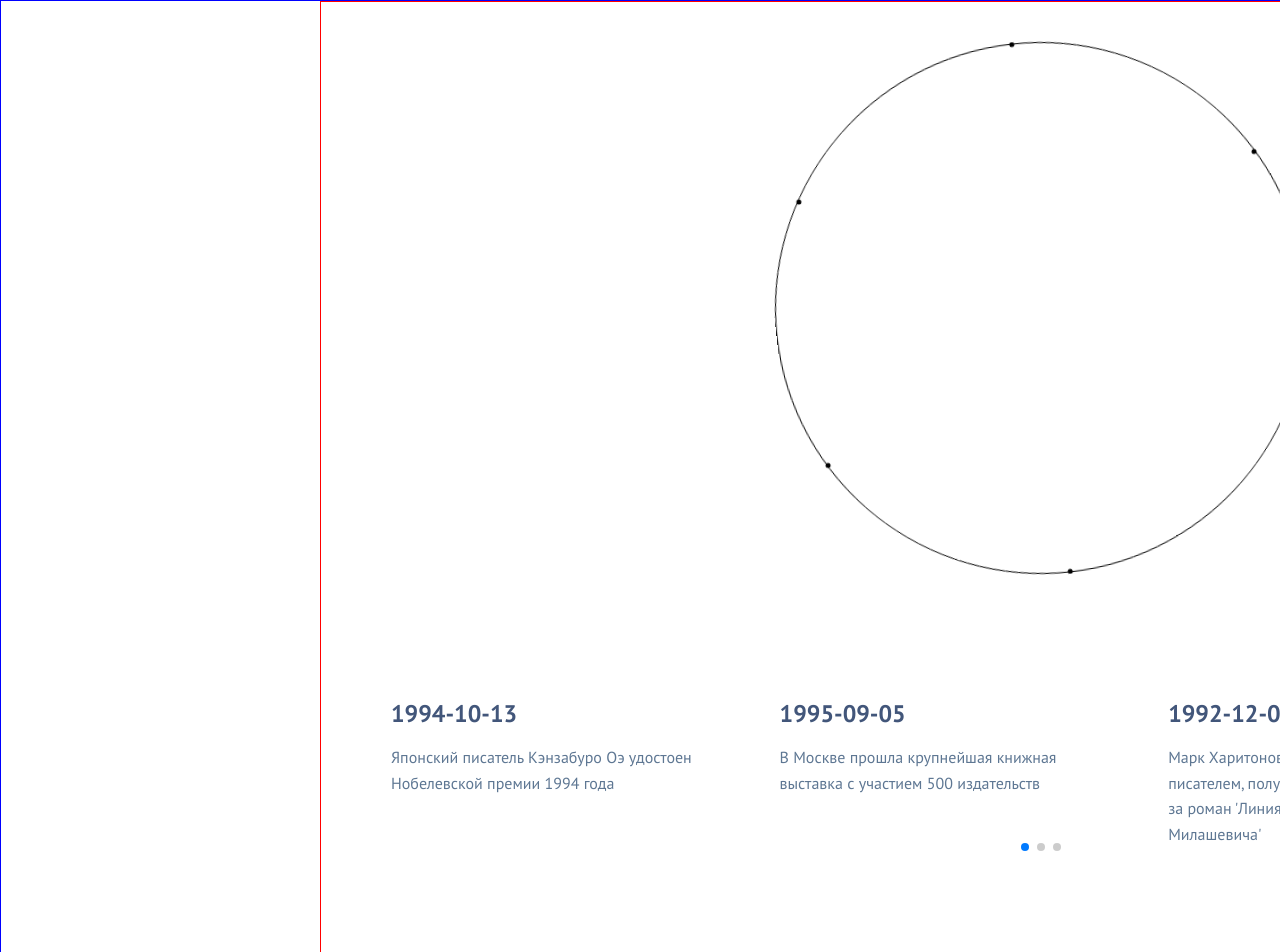
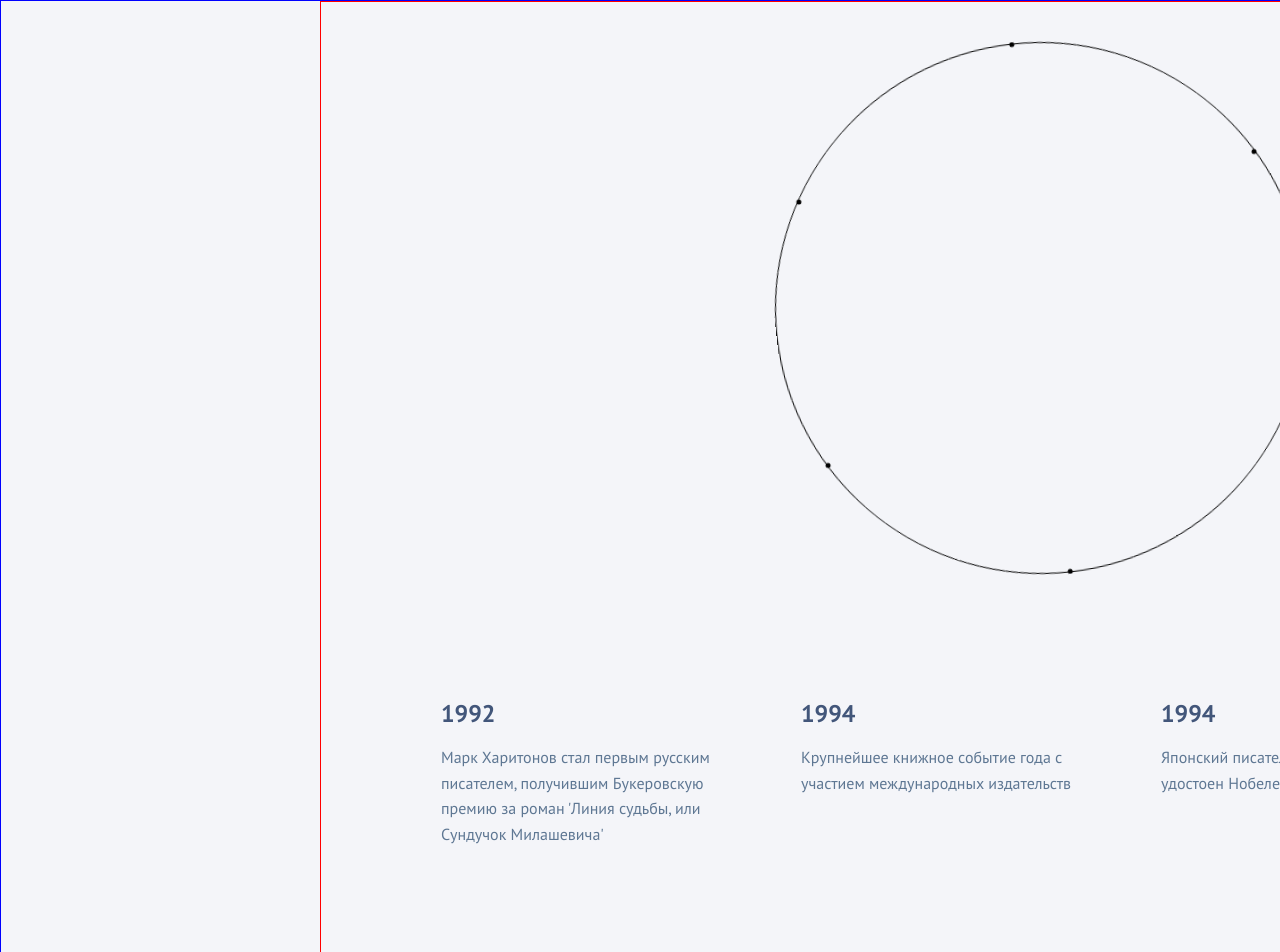
Before and after one commit to Stepan-Suprunov/Only_test, a React app: page / in a window 1280 px wide. Shown: the top 952 px of the page. Built offline with nearby package versions, Linux system fonts and the light colour scheme.

Commit message:
Swiper buttons initialized

```diff
--- a/src/components/circle/index.tsx
+++ b/src/components/circle/index.tsx
@@ -5,7 +5,7 @@ import { CirclePropsType } from './types';
 
 export function Circle({pointsCount}: CirclePropsType) {
 
-    const circleRef = useRef<HTMLDivElement>(null);
+    const circleRef = useRef<HTMLDivElement | null>(null);
     const validatedCount = Math.min(Math.max(pointsCount, 2), 6);
 
     useEffect(() => {
--- a/src/components/swiper/index.tsx
+++ b/src/components/swiper/index.tsx
@@ -1,27 +1,51 @@
 import styles from './style.module.scss'
-import {Swiper as SwiperCore, SwiperSlide} from 'swiper/react';
-import {SwiperPropsType} from './types'
-import {Pagination} from 'swiper/modules';
+import { Swiper as SwiperCore, SwiperSlide } from 'swiper/react';
+import { Swiper as SwiperType } from 'swiper';
+import { Navigation } from 'swiper/modules';
+import { SwiperPropsType } from './types'
 import 'swiper/css';
 import 'swiper/css/pagination';
+import 'swiper/css/navigation';
+import { formatDateToYear } from '../../utils';
+import { useState } from 'react';
+import { SwiperButtons } from './swiper-buttons';
 
-export function Swiper({ items }: SwiperPropsType) {
+export function Swiper({items}: SwiperPropsType) {
+
+    const [swiperInstance, setSwiperInstance] = useState<SwiperType | null>(null);
+    const [isBeginning, setIsBeginning] = useState(true);
+    const [isEnd, setIsEnd] = useState(false);
+
     return (
             <div className={styles.swiperContainer}>
                 <SwiperCore
-                modules={[Pagination]}
-                pagination={{ clickable: true }}
+                    modules={[Navigation]}
                     spaceBetween={60}
                     slidesPerView={3.5}
-                watchOverflow={true}
+                    onSwiper={(swiper) => {
+                        setSwiperInstance(swiper);
+                        setIsBeginning(swiper.isBeginning);
+                        setIsEnd(swiper.isEnd);
+                    }}
+                    onSlideChange={(swiper) => {
+                        setIsBeginning(swiper.isBeginning);
+                        setIsEnd(swiper.isEnd);
+                    }}
                 >
                     {items.map((item) => (
                         <SwiperSlide key={item.id} className={styles.slide}>
-                        <h3 className={styles.title}>{item.eventDate}</h3>
+                            <h3 className={styles.year}>{formatDateToYear(item.eventDate)}</h3>
                             <p className={styles.description}>{item.summary}</p>
                         </SwiperSlide>
                     ))}
                 </SwiperCore>
+                <SwiperButtons
+                    onPrev={() => swiperInstance?.slidePrev()}
+                    onNext={() => swiperInstance?.slideNext()}
+                    isBeginning={isBeginning}
+                    isEnd={isEnd}
+                    className={styles.buttonsWrapper}
+                />
             </div>
     );
 };
--- a/src/components/swiper/style.module.scss
+++ b/src/components/swiper/style.module.scss
@@ -1,12 +1,27 @@
 .swiperContainer {
-  max-width: 1300px;
+  position: relative;
+  max-width: 1200px;
+  margin: 0 auto;
   padding: 20px;
 }
 
-.slide {
+.buttonsWrapper {
+  position: absolute;
+  top: 50%;
+  left: -5%;
+  right: -5%;
+  transform: translateY(-50%);
+  display: flex;
+  justify-content: space-between;
 }
 
-.title {
+.slide {
+  cursor: pointer;
+  width: 300px;
+  height: auto;
+}
+
+.year {
   color: #42567A;
   font-size: 24px;
   margin-bottom: 15px;
@@ -16,8 +31,3 @@
   color: #5E7793;
   line-height: 1.6;
 }
-
-.swiper-pagination {
-  position: relative;
-  margin-top: 20px;
-}
--- /dev/null
+++ b/src/components/swiper/swiper-buttons/index.tsx
@@ -0,0 +1,37 @@
+import styles from './style.module.scss'
+import { SwiperButtonsPropsType } from './types';
+
+export function SwiperButtons({
+                                  onPrev,
+                                  onNext,
+                                  isBeginning,
+                                  isEnd,
+                                  className = ''
+                              }: SwiperButtonsPropsType) {
+    return (
+        <div className={`${styles.buttonsContainer} ${className}`}>
+            <button
+                className={`${styles.navButton} ${styles.prevButton} ${isBeginning ? styles.hidden : ''}`}
+                onClick={onPrev}
+                aria-label='PreviousSlide'
+                disabled={isBeginning}
+            >
+                <svg width="20" height="20" viewBox="0 0 20 20" fill="none">
+                    <path d="M12 5L7 10L12 15" stroke="#3877EE" strokeWidth="2" strokeLinecap="round"/>
+                </svg>
+            </button>
+
+            <button
+                className={`${styles.navButton} ${isEnd ? styles.hidden : ''}`}
+                onClick={onNext}
+                aria-label="Next slide"
+                disabled={isEnd}
+            >
+                <svg width="20" height="20" viewBox="0 0 20 20" fill="none">
+                    <path d="M8 5L13 10L8 15" stroke="#3877EE" strokeWidth="2" strokeLinecap="round"/>
+                </svg>
+            </button>
+        </div>
+    );
+
+};
--- /dev/null
+++ b/src/components/swiper/swiper-buttons/style.module.scss
@@ -0,0 +1,31 @@
+.buttonsContainer {
+  display: flex;
+  gap: 20px;
+}
+
+.navButton {
+  background: #ffffff;
+  border: none;
+  border-radius: 50%;
+  cursor: pointer;
+  padding: 0;
+  width: 40px;
+  height: 40px;
+  display: flex;
+  align-items: center;
+  justify-content: center;
+  box-shadow: 0 0 15px 0 rgba(56, 119, 238, 0.1);
+
+  svg {
+    display: block;
+  }
+}
+
+.prevButton {
+  transform: rotate(0deg);
+}
+
+.hidden {
+  visibility: hidden;
+  opacity: 0;
+}
--- /dev/null
+++ b/src/components/swiper/swiper-buttons/types.ts
@@ -0,0 +1,7 @@
+export type SwiperButtonsPropsType = {
+    onPrev: () => void;
+    onNext: () => void;
+    isBeginning: boolean;
+    isEnd: boolean;
+    className?: string;
+};
--- a/src/data/data.ts
+++ b/src/data/data.ts
@@ -31,6 +31,36 @@ export const events = [
 export const data: IEventRegistryResponse = {
     "events": {
         "results": [
+            {
+                "id": "862148",
+                "uri": "literature-1992-booker",
+                "title": "Вручение Букеровской премии 1992 года",
+                "summary": "Марк Харитонов стал первым русским писателем, получившим Букеровскую премию за роман 'Линия судьбы, или Сундучок Милашевича'",
+                "eventDate": "1992-12-05",
+                "location": {"label": "Москва, Россия"},
+                "articles": [
+                    {
+                        "url": "https://example.com/culture/booker-1992",
+                        "source": "Литературное обозрение",
+                        "lang": "rus"
+                    }
+                ]
+            },
+            {
+                "id": "968743",
+                "uri": "literature-1994-fair",
+                "title": "Московская международная книжная выставка-ярмарка",
+                "summary": "Крупнейшее книжное событие года с участием международных издательств",
+                "eventDate": "1994-09-03",
+                "location": {"label": "Москва, Россия"},
+                "articles": [
+                    {
+                        "url": "https://example.com/news/bookfair-1994",
+                        "source": "Культурная хроника",
+                        "lang": "rus"
+                    }
+                ]
+            },
             {
                 "id": "123456",
                 "uri": "literature-1994-nobel",
@@ -68,21 +98,6 @@ export const data: IEventRegistryResponse = {
                 ]
             },
             {
-                "id": "862148",
-                "uri": "literature-1992-booker",
-                "title": "Вручение Букеровской премии 1992 года",
-                "summary": "Марк Харитонов стал первым русским писателем, получившим Букеровскую премию за роман 'Линия судьбы, или Сундучок Милашевича'",
-                "eventDate": "1992-12-05",
-                "location": {"label": "Москва, Россия"},
-                "articles": [
-                    {
-                        "url": "https://example.com/culture/booker-1992",
-                        "source": "Литературное обозрение",
-                        "lang": "rus"
-                    }
-                ]
-            },
-            {
                 "id": "854328",
                 "uri": "literature-1996-pelevin",
                 "title": "Выход романа 'Чапаев и Пустота' Виктора Пелевина",
@@ -96,21 +111,6 @@ export const data: IEventRegistryResponse = {
                     }
                 ]
             },
-            {
-                "id": "968743",
-                "uri": "literature-1994-fair",
-                "title": "Московская международная книжная выставка-ярмарка",
-                "summary": "Крупнейшее книжное событие года с участием международных издательств",
-                "eventDate": "1994-09-03",
-                "location": {"label": "Москва, Россия"},
-                "articles": [
-                    {
-                        "url": "https://example.com/news/bookfair-1994",
-                        "source": "Культурная хроника",
-                        "lang": "rus"
-                    }
-                ]
-            },
         ],
         "total": 5
     }
--- a/src/layouts/main-layout/style.module.scss
+++ b/src/layouts/main-layout/style.module.scss
@@ -4,7 +4,7 @@
   min-height: 1080px;
   display: flex;
   justify-content: center;
-  background-color: #ffffff;
+  background-color: #F4F5F9;
   border: solid blue 1px;
 }
 
--- /dev/null
+++ b/src/utils/index.ts
@@ -0,0 +1,3 @@
+export function formatDateToYear(dateString: string): number {
+    return new Date(dateString).getFullYear();
+};
```
Lines whose indentation alone changed are shown as unchanged.
